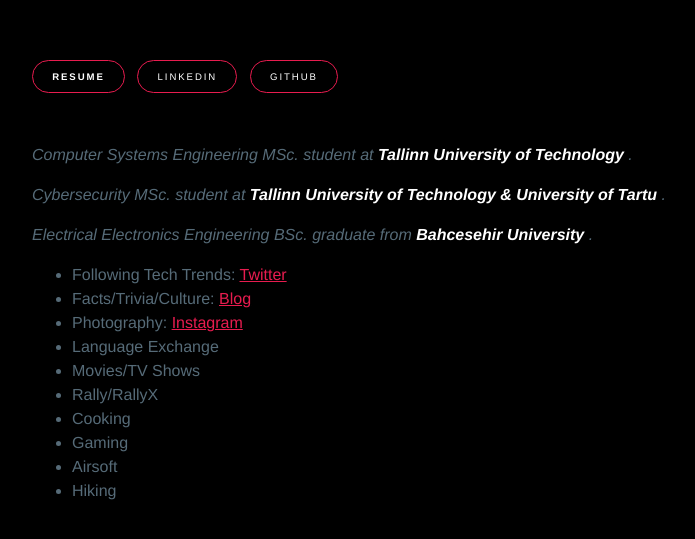
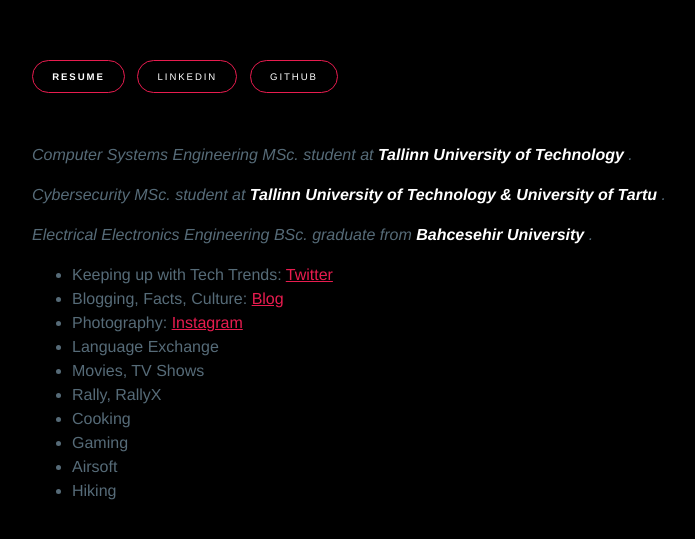
Before and after one commit to alxso/io, a plain HTML site: page index.html in a window 1280 px wide. Shown: the part 257-796 px from the top of the page, without its empty margins (208-903 px from the left). Drawn offline with Linux system fonts and the light colour scheme.

Commit message:
Update index.html

```diff
--- a/index.html
+++ b/index.html
@@ -63,12 +63,12 @@
     <p><em> Electrical Electronics Engineering BSc. graduate from <strong> Bahcesehir University </strong>.</em></p>
 
     <ul>
-      <li>Following Tech Trends: <a href="https://twitter.com/alxsyl">Twitter</a></li>
-      <li>Facts/Trivia/Culture: <a href="https://alxso.github.io/blog/">Blog</a></li>
+      <li>Keeping up with Tech Trends: <a href="https://twitter.com/alxsyl">Twitter</a></li>
+      <li>Blogging, Facts, Culture: <a href="https://alxso.github.io/blog/">Blog</a></li>
       <li>Photography: <a href="https://instagram.com/alxsys">Instagram</a></li>
       <li>Language Exchange</li>
-      <li>Movies/TV Shows</li>
-      <li>Rally/RallyX</li>
+      <li>Movies, TV Shows</li>
+      <li>Rally, RallyX</li>
       <li>Cooking</li>
       <li>Gaming</li>
       <li>Airsoft</li>
```
